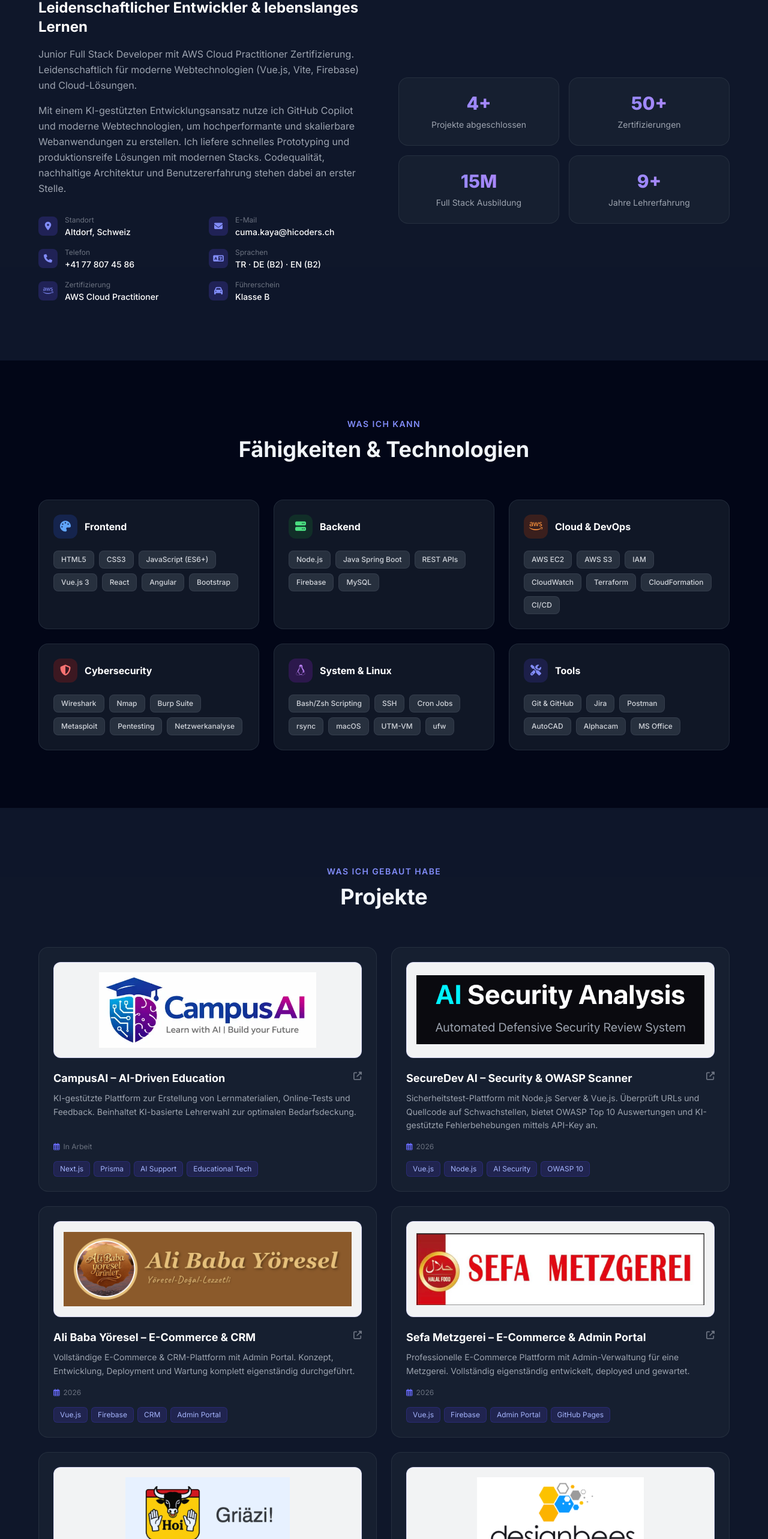
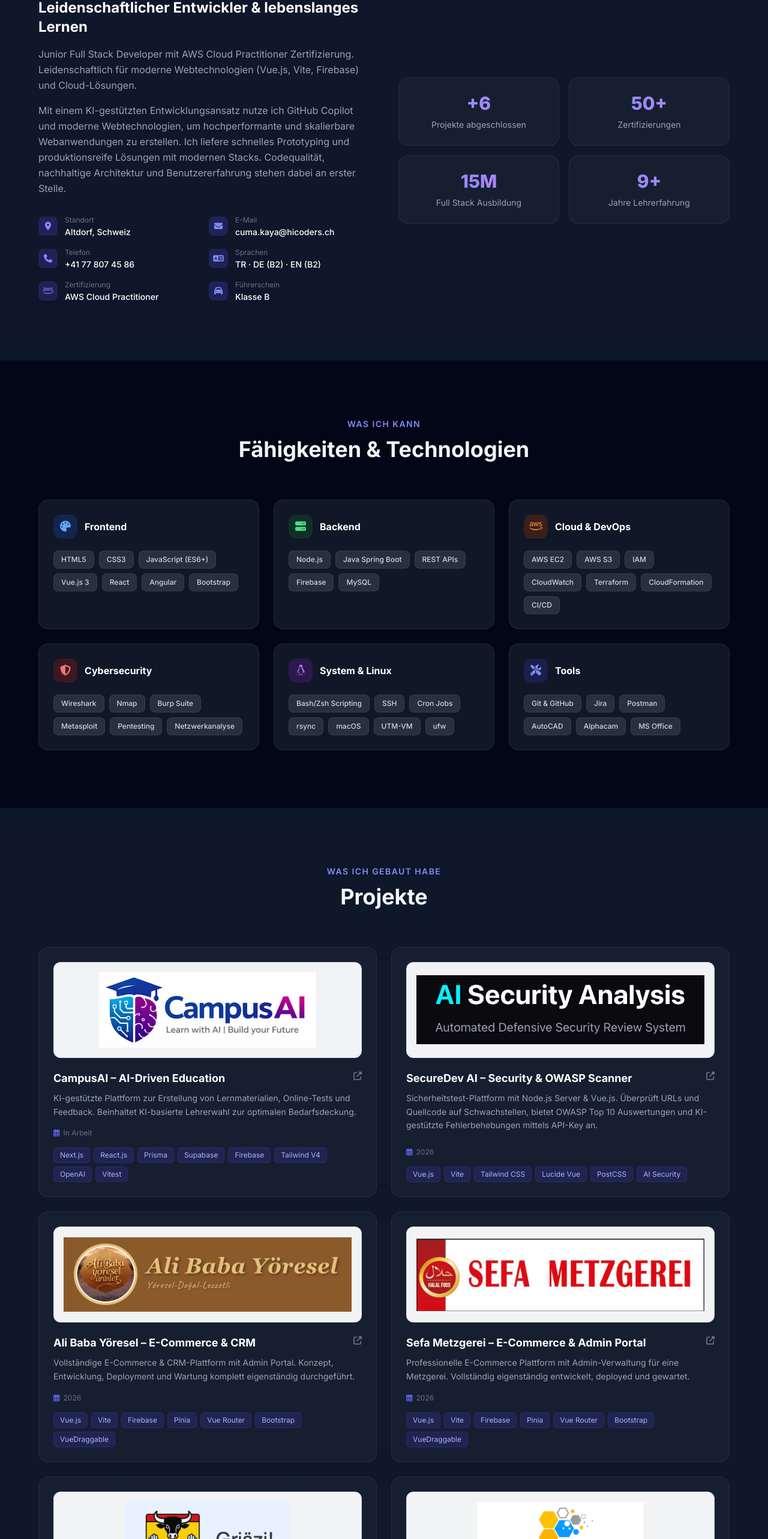
Before and after one commit to cumathka/cumakaya, a Vue app: page / in a window 1280 px wide. Shown: the part 1079-3645 px from the top of the page at 60% size. Built offline with nearby package versions, Linux system fonts and the light colour scheme.

Commit message:
project updated

```diff
--- a/src/components/AboutSection.vue
+++ b/src/components/AboutSection.vue
@@ -87,29 +87,40 @@
 
         <!-- Stats -->
         <div data-aos="fade-left" class="grid grid-cols-2 gap-4">
-          <div class="card text-center hover:-translate-y-1">
-            <div class="text-3xl font-extrabold text-transparent bg-clip-text
-                        bg-gradient-to-r from-indigo-400 to-purple-400 mb-2">4+</div>
-            <p class="text-gray-400 text-sm">{{ t.about.stats.projects }}</p>
+          <a href="#projects" class="card text-center hover:-translate-y-1 block cursor-pointer group">
+            <div
+              class="text-3xl font-extrabold text-transparent bg-clip-text bg-gradient-to-r from-indigo-400 to-purple-400 mb-2 group-hover:scale-110 transition-transform">
+              +6
             </div>
+            <p class="text-gray-400 text-sm group-hover:text-indigo-300 transition-colors">{{ t.about.stats.projects }}
+            </p>
+          </a>
 
-          <div class="card text-center hover:-translate-y-1">
-            <div class="text-3xl font-extrabold text-transparent bg-clip-text
-                        bg-gradient-to-r from-indigo-400 to-purple-400 mb-2">50+</div>
-            <p class="text-gray-400 text-sm">{{ t.about.stats.certs }}</p>
+          <a href="#certificates" class="card text-center hover:-translate-y-1 block cursor-pointer group">
+            <div
+              class="text-3xl font-extrabold text-transparent bg-clip-text bg-gradient-to-r from-indigo-400 to-purple-400 mb-2 group-hover:scale-110 transition-transform">
+              50+
             </div>
+            <p class="text-gray-400 text-sm group-hover:text-indigo-300 transition-colors">{{ t.about.stats.certs }}</p>
+          </a>
 
-          <div class="card text-center hover:-translate-y-1">
-            <div class="text-3xl font-extrabold text-transparent bg-clip-text
-                        bg-gradient-to-r from-indigo-400 to-purple-400 mb-2">15M</div>
-            <p class="text-gray-400 text-sm">{{ t.about.stats.training }}</p>
+          <a href="#education" class="card text-center hover:-translate-y-1 block cursor-pointer group">
+            <div
+              class="text-3xl font-extrabold text-transparent bg-clip-text bg-gradient-to-r from-indigo-400 to-purple-400 mb-2 group-hover:scale-110 transition-transform">
+              15M
             </div>
+            <p class="text-gray-400 text-sm group-hover:text-indigo-300 transition-colors">{{ t.about.stats.training }}
+            </p>
+          </a>
 
-          <div class="card text-center hover:-translate-y-1">
-            <div class="text-3xl font-extrabold text-transparent bg-clip-text
-                        bg-gradient-to-r from-indigo-400 to-purple-400 mb-2">9+</div>
-            <p class="text-gray-400 text-sm">{{ t.about.stats.teaching }}</p>
+          <a href="#experience" class="card text-center hover:-translate-y-1 block cursor-pointer group">
+            <div
+              class="text-3xl font-extrabold text-transparent bg-clip-text bg-gradient-to-r from-indigo-400 to-purple-400 mb-2 group-hover:scale-110 transition-transform">
+              9+
             </div>
+            <p class="text-gray-400 text-sm group-hover:text-indigo-300 transition-colors">{{ t.about.stats.teaching }}
+            </p>
+          </a>
         </div>
       </div>
     </div>
--- a/src/composables/useLanguage.js
+++ b/src/composables/useLanguage.js
@@ -263,7 +263,7 @@
           icon: "fas fa-robot",
           iconBg: "bg-blue-900/50",
           iconColor: "text-blue-400",
-          tags: ["Next.js", "Prisma", "AI Support", "Educational Tech"],
+          tags: ["Next.js", "React.js", "Prisma", "Supabase", "Firebase", "Tailwind V4", "OpenAI", "Vitest"],
           link: "https://www.campusai.ch",
         },
         { title:"SecureDev AI – Security & OWASP Scanner",
@@ -273,7 +273,7 @@
           icon: "fas fa-shield-alt",
           iconBg: "bg-red-900/50",
           iconColor: "text-red-400",
-          tags: ["Vue.js", "Node.js", "AI Security", "OWASP 10"],
+          tags: ["Vue.js", "Vite", "Tailwind CSS", "Lucide Vue", "PostCSS", "AI Security"],
           link: "https://secure-dev-ai.vercel.app/",
         },
         { title:"Ali Baba Yöresel – E-Commerce & CRM",
@@ -283,7 +283,7 @@
           icon: "fas fa-shopping-cart",
           iconBg: "bg-purple-900/50",
           iconColor: "text-purple-400",
-          tags: ["Vue.js", "Firebase", "CRM", "Admin Portal"],
+          tags: ["Vue.js", "Vite", "Firebase", "Pinia", "Vue Router", "Bootstrap", "VueDraggable"],
           link: "https://www.alibabayoresel.com.tr",
         },
         { title:"Sefa Metzgerei – E-Commerce & Admin Portal",
@@ -293,7 +293,7 @@
           icon: "fas fa-store",
           iconBg: "bg-green-900/50",
           iconColor: "text-green-400",
-          tags: ["Vue.js", "Firebase", "Admin Portal", "GitHub Pages"],
+          tags: ["Vue.js", "Vite", "Firebase", "Pinia", "Vue Router", "Bootstrap", "VueDraggable"],
           link: "https://www.sefametzgerei.ch/",
         },
         { title:"Data Hackdays Uri 2025",
@@ -303,7 +303,7 @@
           icon: "fas fa-chart-bar",
           iconBg: "bg-orange-900/50",
           iconColor: "text-orange-400",
-          tags: ["AWS S3", "Frontend", "Data Analysis"],
+          tags: ["Vue.js", "Vite", "Tailwind CSS", "Leaflet", "FullCalendar", "AWS S3"],
           link: "https://cumathka.github.io/hoi_ui/#/",
         },
         { title:"Design Bees – Angular & Java",
@@ -313,7 +313,7 @@
           icon: "fas fa-code",
           iconBg: "bg-indigo-900/50",
           iconColor: "text-indigo-400",
-          tags: ["Java", "Angular", "MySQL", "CI/CD", "Jira"],
+          tags: ["Java", "Angular", "MySQL", "CI/CD", "Jira", "Scrum"],
           link: "https://designbees.ch/",
         }
       ],
@@ -481,7 +481,7 @@
           icon: "fas fa-robot",
           iconBg: "bg-blue-900/50",
           iconColor: "text-blue-400",
-          tags: ["Next.js", "Prisma", "AI Support", "Educational Tech"],
+          tags: ["Next.js", "React.js", "Prisma", "Supabase", "Firebase", "Tailwind V4", "OpenAI", "Vitest"],
           link: "https://www.campusai.ch",
         },
         { title:"SecureDev AI – Security & OWASP Scanner",
@@ -491,7 +491,7 @@
           icon: "fas fa-shield-alt",
           iconBg: "bg-red-900/50",
           iconColor: "text-red-400",
-          tags: ["Vue.js", "Node.js", "AI Security", "OWASP 10"],
+          tags: ["Vue.js", "Vite", "Tailwind CSS", "Lucide Vue", "PostCSS", "AI Security"],
           link: "https://secure-dev-ai.vercel.app/",
         },
         { title:"Ali Baba Yöresel – E-Commerce & CRM",
@@ -501,7 +501,7 @@
           icon: "fas fa-shopping-cart",
           iconBg: "bg-purple-900/50",
           iconColor: "text-purple-400",
-          tags: ["Vue.js", "Firebase", "CRM", "Admin Portal"],
+          tags: ["Vue.js", "Vite", "Firebase", "Pinia", "Vue Router", "Bootstrap", "VueDraggable"],
           link: "https://www.alibabayoresel.com.tr",
         },
         { title:"Sefa Metzgerei – E-Commerce & Admin Portal",
@@ -511,7 +511,7 @@
           icon: "fas fa-store",
           iconBg: "bg-green-900/50",
           iconColor: "text-green-400",
-          tags: ["Vue.js", "Firebase", "Admin Portal", "GitHub Pages"],
+          tags: ["Vue.js", "Vite", "Firebase", "Pinia", "Vue Router", "Bootstrap", "VueDraggable"],
           link: "https://www.sefametzgerei.ch/",
         },
         { title:"Data Hackdays Uri 2025",
@@ -521,7 +521,7 @@
           icon: "fas fa-chart-bar",
           iconBg: "bg-orange-900/50",
           iconColor: "text-orange-400",
-          tags: ["AWS S3", "Frontend", "Data Analysis"],
+          tags: ["Vue.js", "Vite", "Tailwind CSS", "Leaflet", "FullCalendar", "AWS S3"],
           link: "https://cumathka.github.io/hoi_ui/#/",
         },
         { title:"Design Bees – Angular & Java",
@@ -531,7 +531,7 @@
           icon: "fas fa-code",
           iconBg: "bg-indigo-900/50",
           iconColor: "text-indigo-400",
-          tags: ["Java", "Angular", "MySQL", "CI/CD", "Jira"],
+          tags: ["Java", "Angular", "MySQL", "CI/CD", "Jira", "Scrum"],
           link: "https://designbees.ch/",
         }
       ],
@@ -698,7 +698,7 @@
           icon: "fas fa-robot",
           iconBg: "bg-blue-900/50",
           iconColor: "text-blue-400",
-          tags: ["Next.js", "Prisma", "AI Support", "EdTech"],
+          tags: ["Next.js", "React.js", "Prisma", "Supabase", "Firebase", "Tailwind V4", "OpenAI", "Vitest"],
           link: "https://www.campusai.ch",
         },
         { title:"SecureDev AI – Sécurité et Scanner OWASP",
@@ -708,7 +708,7 @@
           icon: "fas fa-shield-alt",
           iconBg: "bg-red-900/50",
           iconColor: "text-red-400",
-          tags: ["Vue.js", "Node.js", "AI Security", "OWASP 10"],
+          tags: ["Vue.js", "Vite", "Tailwind CSS", "Lucide Vue", "PostCSS", "AI Security"],
           link: "https://secure-dev-ai.vercel.app/",
         },
         { title:"Ali Baba Yöresel – E-Commerce & CRM",
@@ -718,7 +718,7 @@
           icon: "fas fa-shopping-cart",
           iconBg: "bg-purple-900/50",
           iconColor: "text-purple-400",
-          tags: ["Vue.js", "Firebase", "CRM", "Portail Admin"],
+          tags: ["Vue.js", "Vite", "Firebase", "Pinia", "Vue Router", "Bootstrap", "VueDraggable"],
           link: "https://www.alibabayoresel.com.tr",
         },
         { title:"Sefa Metzgerei – E-Commerce & Portail Admin",
@@ -728,7 +728,7 @@
           icon: "fas fa-store",
           iconBg: "bg-green-900/50",
           iconColor: "text-green-400",
-          tags: ["Vue.js", "Firebase", "Portail Admin", "GitHub Pages"],
+          tags: ["Vue.js", "Vite", "Firebase", "Pinia", "Vue Router", "Bootstrap", "VueDraggable"],
           link: "https://www.sefametzgerei.ch/",
         },
         { title:"Data Hackdays Uri 2025",
@@ -738,7 +738,7 @@
           icon: "fas fa-chart-bar",
           iconBg: "bg-orange-900/50",
           iconColor: "text-orange-400",
-          tags: ["AWS S3", "Frontend", "Analyse de Données"],
+          tags: ["Vue.js", "Vite", "Tailwind CSS", "Leaflet", "FullCalendar", "AWS S3"],
           link: "https://cumathka.github.io/hoi_ui/#/",
         },
         { title:"Design Bees – Angular & Java",
@@ -748,7 +748,7 @@
           icon: "fas fa-code",
           iconBg: "bg-indigo-900/50",
           iconColor: "text-indigo-400",
-          tags: ["Java", "Angular", "MySQL", "CI/CD", "Jira"],
+          tags: ["Java", "Angular", "MySQL", "CI/CD", "Jira", "Scrum"],
           link: "https://designbees.ch/",
         }
       ],
@@ -916,7 +916,7 @@
           icon: "fas fa-robot",
           iconBg: "bg-blue-900/50",
           iconColor: "text-blue-400",
-          tags: ["Next.js", "Prisma", "AI Desteği", "Eğitim Teknolojileri"],
+          tags: ["Next.js", "React.js", "Prisma", "Supabase", "Firebase", "Tailwind V4", "OpenAI", "Vitest"],
           link: "https://www.campusai.ch",
         },
         { title:"SecureDev AI – Güvenlik ve OWASP Tarayıcı",
@@ -941,7 +941,7 @@
           icon: "fas fa-shopping-cart",
           iconBg: "bg-purple-900/50",
           iconColor: "text-purple-400",
-          tags: ["Vue.js", "Firebase", "CRM", "Admin Portalı"],
+          tags: ["Vue.js", "Vite", "Firebase", "Pinia", "Vue Router", "Bootstrap", "VueDraggable"],
           link: "https://www.alibabayoresel.com.tr",
         },
         { title:"Sefa Metzgerei – E-Ticaret & Admin Portalı",
@@ -951,7 +951,7 @@
           icon: "fas fa-store",
           iconBg: "bg-green-900/50",
           iconColor: "text-green-400",
-          tags: ["Vue.js", "Firebase", "Admin Portalı", "GitHub Pages"],
+          tags: ["Vue.js", "Vite", "Firebase", "Pinia", "Vue Router", "Bootstrap", "VueDraggable"],
           link: "https://www.sefametzgerei.ch/",
         },
         { title:"Data Hackdays Uri 2025",
@@ -961,7 +961,7 @@
           icon: "fas fa-chart-bar",
           iconBg: "bg-orange-900/50",
           iconColor: "text-orange-400",
-          tags: ["AWS S3", "Frontend", "Veri Analizi"],
+          tags: ["Vue.js", "Vite", "Tailwind CSS", "Leaflet", "FullCalendar", "AWS S3"],
           link: "https://cumathka.github.io/hoi_ui/#/",
         },
         { title:"Design Bees – Angular & Java",
@@ -971,7 +971,7 @@
           icon: "fas fa-code",
           iconBg: "bg-indigo-900/50",
           iconColor: "text-indigo-400",
-          tags: ["Java", "Angular", "MySQL", "CI/CD", "Jira"],
+          tags: ["Java", "Angular", "MySQL", "CI/CD", "Jira", "Scrum"],
           link: "https://designbees.ch/",
         }
       ],
```
Also changed, not shown: 5 other files (tests, documents, lock files or other folders). Lines whose indentation alone changed are shown as unchanged.
